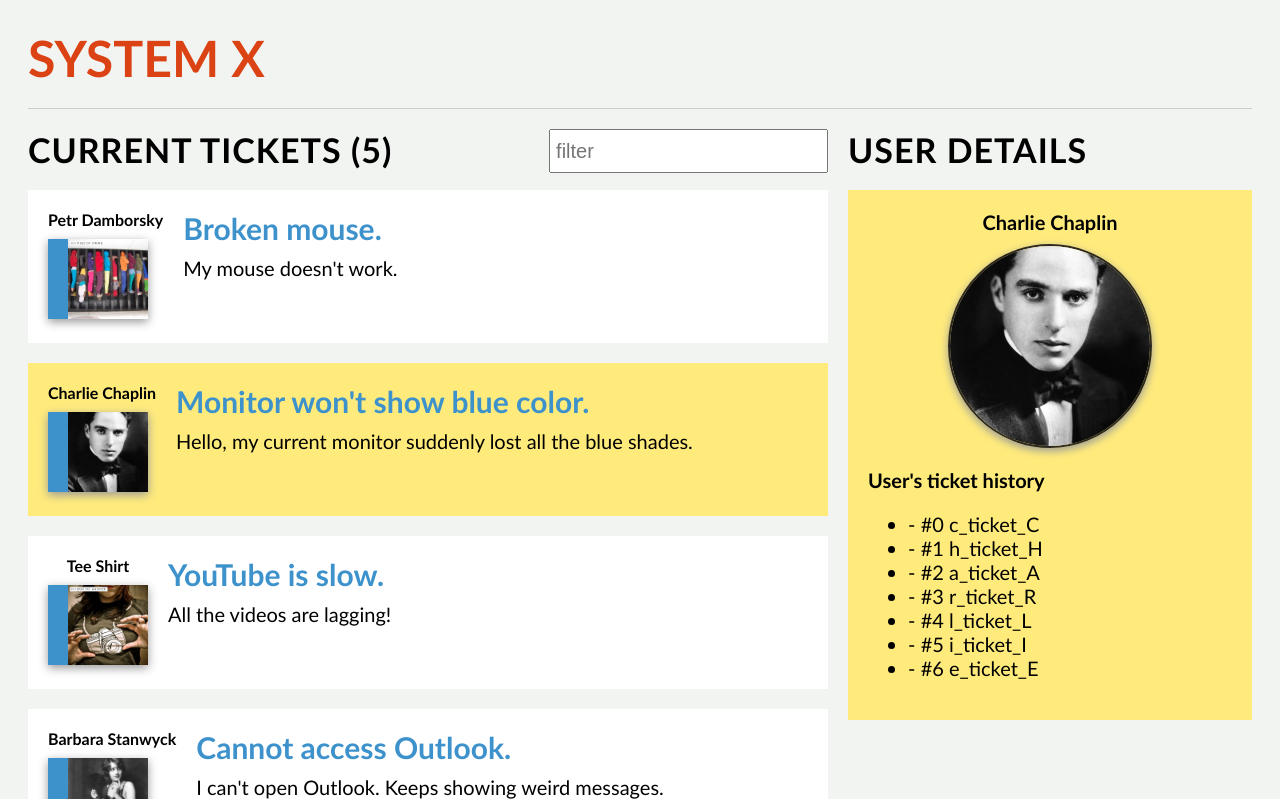
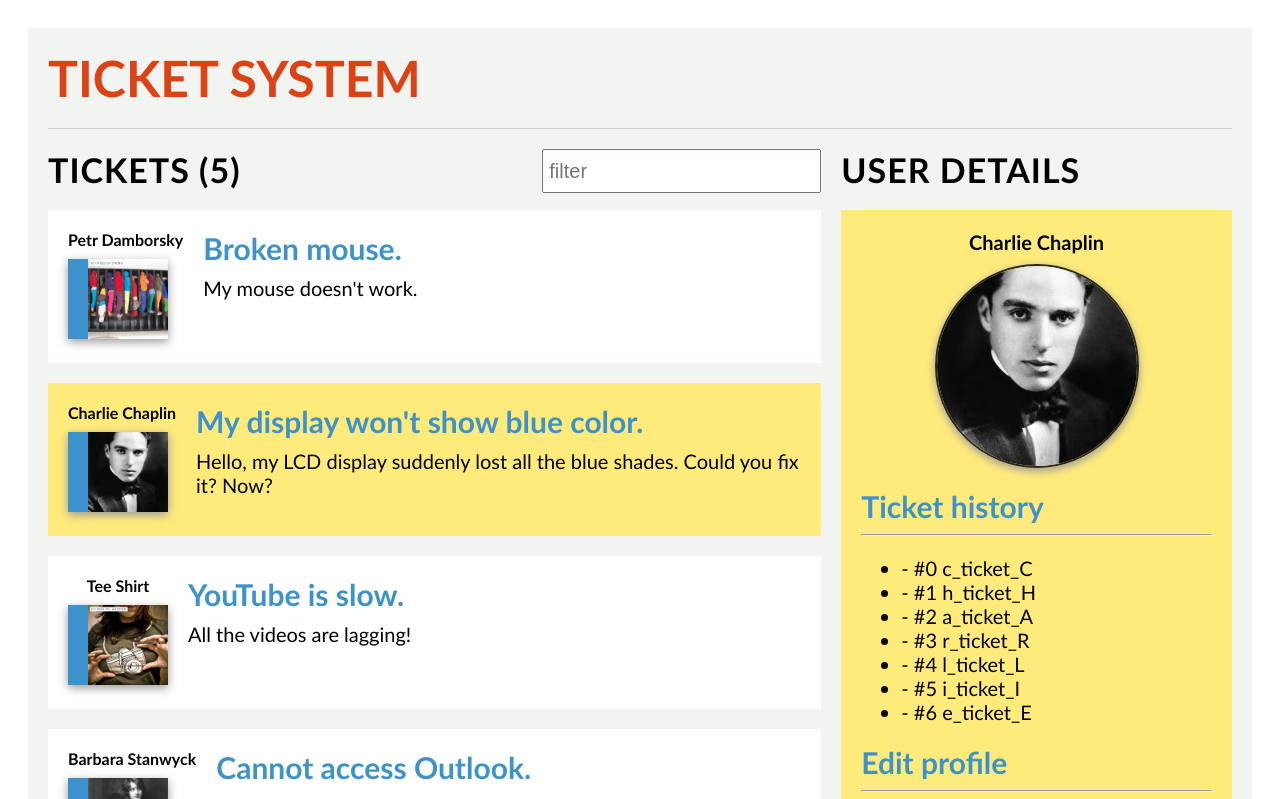
Before and after one commit to pdamb/swoh2015, a website: page index.html in a window 1280 px wide. Both pictures are taken after a click on the element 428 px from the left and 439 px from the top of the page. Shown: the top 799 px of the page. Drawn offline with nearby package versions, Linux system fonts and the light colour scheme.

Commit message:
Layout and data changes.

```diff
--- a/app/openhouse.js
+++ b/app/openhouse.js
@@ -20,7 +20,6 @@ function TicketsController($http){
   this.highlight = function(ticket){
     this.selectedTicket = ticket.number;
     this.selectedUser = ticket.user;
-    console.log(this.selectedTicket,this.selectedUser);
   };
 
   // private
--- a/data/tickets.json
+++ b/data/tickets.json
@@ -15,8 +15,8 @@
       "displayName": "Charlie Chaplin",
       "avatarUrl": "/images/avatars/dummy-200x200-CharlieChaplin-plain.jpg"
     },
-    "title": "Monitor won't show blue color.",
-    "message": "Hello, my current monitor suddenly lost all the blue shades."
+    "title": "My display won't show blue color.",
+    "message": "Hello, my LCD display suddenly lost all the blue shades. Could you fix it? Now?"
   },{
     "number": 3,
     "user": {
--- a/index.html
+++ b/index.html
@@ -9,9 +9,9 @@
 </head>
 <body ng-app="openhouse">
   <div class="wrapper" ng-controller="TicketsController as vm">
-    <h1>SYSTEM X</h1>
+    <h1>TICKET SYSTEM</h1>
       <div class="main">
-        <h2>Current tickets ({{filtered.length}})</h2>
+        <h2>Tickets ({{filtered.length}})</h2>
         <input class="search" type="text" ng-model="q" placeholder="filter">
         <div class="post" ng-repeat="ticket in filtered = (vm.tickets | filter:q )" ng-click="vm.highlight(ticket)" ng-class="{highlighted: vm.selectedTicket === ticket.number}">
           <div class="avatar">
@@ -21,6 +21,7 @@
           <h3>{{ ticket.title }}</h3>
           <p>{{ ticket.message }}</p>
         </div>
+        <div ng-show="filtered.length == 0">No results. Sorry.</div>
       </div>
       <div class="side" ng-show="vm.selectedUser !== null">
         <h2>User details</h2>
@@ -29,10 +30,15 @@
             <strong> {{ vm.selectedUser.displayName }} </strong>
             <img ng-src="{{ vm.selectedUser.avatarUrl }}">
           </div>
-          <strong>User's ticket history</strong>
+          <h3>Ticket history</h3>
+          <hr>
           <ul>
-            <li ng-repeat="char in vm.selectedUser.name"> - #{{ $index }} {{ char }}_ticket_{{ char | uppercase }}</li>
+            <li ng-repeat="char in vm.selectedUser.name track by $index"> - #{{ $index }} {{ char }}_ticket_{{ char | uppercase }}</li>
           </ul>
+          <h3>Edit profile</h3>
+          <hr>
+          <strong>name:</strong><br/>
+          <input type="text" ng-model="vm.selectedUser.displayName">
         </div>
       </div>
     </div>
--- a/styles/openhouse.css
+++ b/styles/openhouse.css
@@ -7,9 +7,9 @@
 */
 
 html {
-  background: #F1F4F1;
   font-size: 20px;
   font-family: Calibri, Helvetica, Arial, sans-serif;
+  background: white;
 }
 
 body {
@@ -48,6 +48,12 @@ strong {
   font-weight: bold;
 }
 
+.wrapper {
+  padding:20px;
+  background: #F1F4F1;
+  overflow:hidden;
+}
+
 .main {
   float:left;
   width:67%;
@@ -67,9 +73,6 @@ strong {
 
 .post.highlighted {
   background: #ffeb7c;
-}
-
-.avatar {
 }
 
 .avatar strong {
@@ -117,10 +120,13 @@ strong {
   margin:0 auto 20px auto;
 }
 
-.search {
-  float:right;
-  margin-right: 20px;
+input[type="text"] {
   height: 30px;
   padding:5px;
   font-size:20px;
 }
+
+.search {
+  float:right;
+  margin-right: 20px;
+}
```
Also changed, not shown: data/users.json (deleted, +0 -22 lines).
